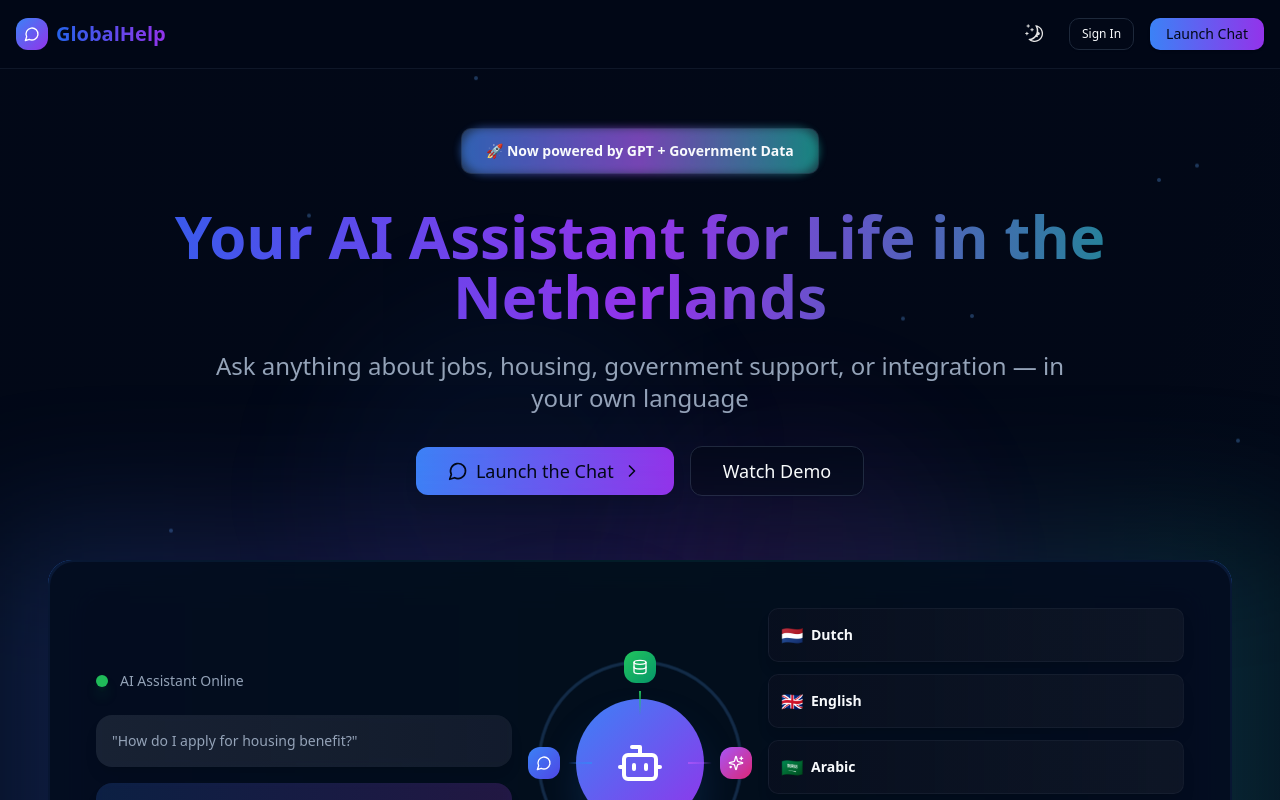
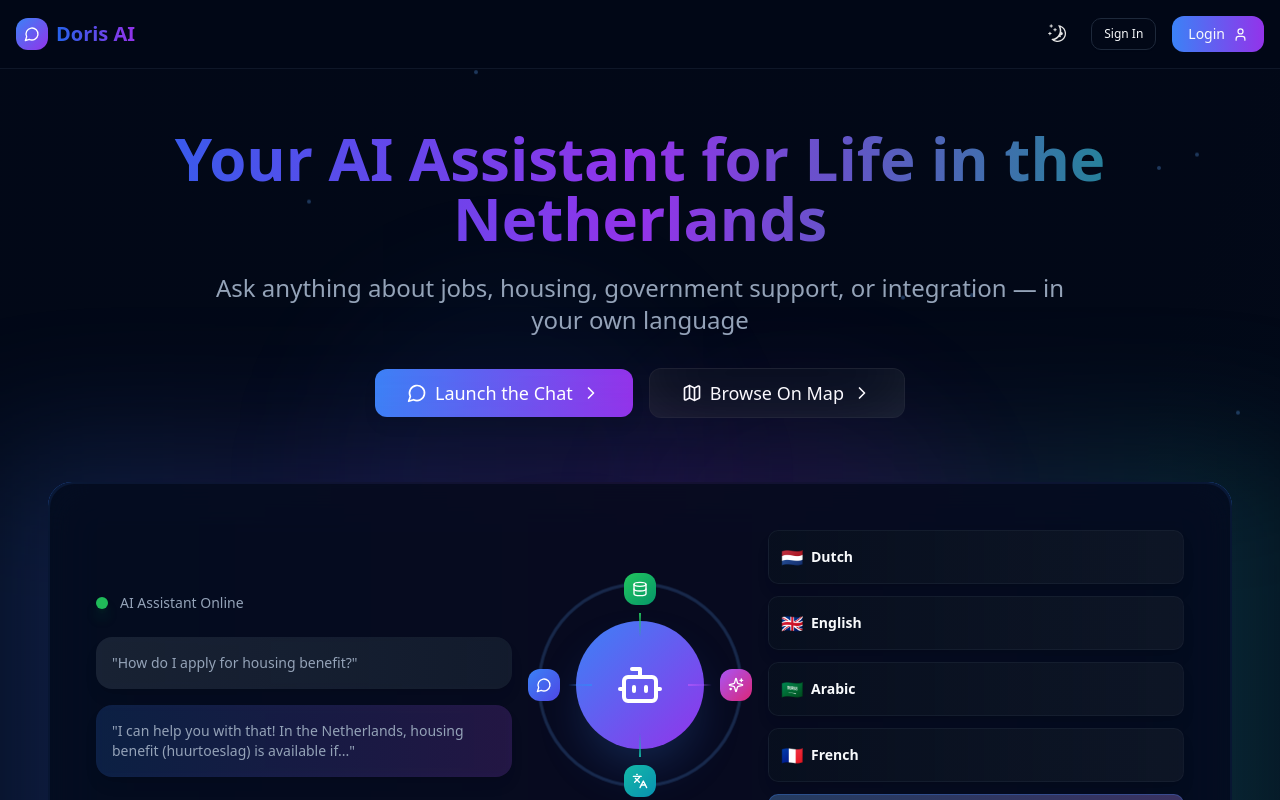
Before and after one commit to ali-melllo/doris, a Next.js app: page / in a window 1280 px wide. Shown: the top 800 px of the page. Built offline with nearby package versions, Linux system fonts and the light colour scheme.

Commit message:
update layout

```diff
--- a/src/app/layout.tsx
+++ b/src/app/layout.tsx
@@ -43,7 +43,7 @@
     <html lang="en" suppressHydrationWarning>
       <body
         className={cn(
-          "min-h-screen bg-background font-sans antialiased lg:max-w-7xl mx-auto ",
+          "min-h-screen bg-background font-sans antialiased  mx-auto ",
           fontSans.variable
         )}
       >
--- a/src/app/map/page.tsx
+++ b/src/app/map/page.tsx
@@ -3,7 +3,7 @@
 import { useState, useEffect, useRef } from "react"
 import { motion, AnimatePresence } from "framer-motion"
 import dynamic from "next/dynamic"
-import { MapPin, Star, Navigation, Phone, Clock, ChevronLeft, Menu, ChevronRight } from "lucide-react"
+import { MapPin, Star, Navigation, Phone, Clock, ChevronLeft, Menu, ChevronRight, Sparkles } from "lucide-react"
 import { Button } from "@/components/ui/button"
 import { Card, CardContent, CardHeader, CardTitle } from "@/components/ui/card"
 import { Avatar, AvatarFallback } from "@/components/ui/avatar"
@@ -12,6 +12,7 @@
 import type { Map as LeafletMap } from "leaflet"
 import "leaflet/dist/leaflet.css"
 import { ModeToggle } from "@/components/mode-toggle"
+import Link from "next/link"
 
 // Dynamically import map components to avoid SSR issues
 const MapContainer = dynamic(() => import("react-leaflet").then((mod) => mod.MapContainer), { ssr: false })
@@ -84,14 +85,14 @@
   {
     id: 6,
     title: "Language Learning Center",
-    address: "Rokin 75, 1012 KL Amsterdam",
+    address: "Rokin 75 Rokin st, 1012 KL Amsterdam",
     category: "Education",
     distance: "0.5 km",
     rating: 4.6,
     phone: "+31 20 555 0654",
     hours: "Mon-Sat 9:00-21:00",
     coordinates: [52.3702, 4.8952] as [number, number],
-    description: "Dutch language courses and integration programs",
+    description: "Dutch language courses and integration programs for migrants and new travelers",
   },
 ]
 
@@ -185,7 +186,7 @@
       transition={{ duration: 0.2 }}
     >
       <Card
-        className={`cursor-pointer transition-all duration-300 backdrop-blur-xl bg-card/90 border-border/50 hover:shadow-xl hover:shadow-blue-500/10 ${
+        className={`cursor-pointer p-3 transition-all duration-300 backdrop-blur-xl bg-card/90 border-border/50 hover:shadow-xl hover:shadow-blue-500/10 ${
           isSelected ? "ring-2 ring-blue-500 shadow-xl shadow-blue-500/20 bg-card" : ""
         }`}
         onClick={() => handleLocationClick(location.id)}
@@ -303,14 +304,14 @@
             <MapPin className="w-3 h-3 text-muted-foreground mt-0.5 flex-shrink-0" />
             <span className="text-xs text-muted-foreground line-clamp-2 leading-relaxed">{location.address}</span>
           </div>
-          <p className="text-xs text-muted-foreground line-clamp-2 leading-relaxed">{location.description}</p>
+          <p className="text-xs text-muted-foreground line-clamp-1 leading-relaxed">{location.description}</p>
         </CardContent>
       </Card>
     </motion.div>
   )
 
   const DesktopLocationsList = () => (
-    <ScrollArea className="h-full">
+    <ScrollArea className="h-full rounded-none">
       <div className="space-y-4 p-6">
         <div className="mb-6">
           <h2 className="text-2xl font-bold mb-2 bg-gradient-to-r from-blue-600 to-purple-600 bg-clip-text text-transparent">
@@ -342,7 +343,7 @@
   }
 
   return (
-    <div className="h-screen relative overflow-hidden bg-gradient-to-br from-background via-background to-muted/10">
+    <div className="h-[100dvh] relative overflow-hidden bg-gradient-to-br from-background via-background to-muted/10">
       {/* Animated Background Elements */}
       <div className="absolute inset-0 overflow-hidden pointer-events-none">
         <div className="absolute top-1/4 left-1/4 w-96 h-96 bg-blue-500/5 rounded-full blur-3xl animate-pulse-slow"></div>
@@ -358,12 +359,12 @@
       >
         <div className="flex items-center justify-between p-4">
           <div className="flex items-center space-x-3">
-            <Button variant="ghost" size="icon" className="md:hidden hover:bg-muted/50">
+            <Link href={"/"} className="md:hidden hover:bg-muted/50">
               <ChevronLeft className="w-5 h-5" />
-            </Button>
+            </Link>
             <div>
               <h1 className="text-xl md:text-2xl font-bold bg-gradient-to-r from-blue-600 via-purple-600 to-teal-600 bg-clip-text text-transparent">
-                Location Map
+                Doris AI
               </h1>
               <p className="text-sm text-muted-foreground hidden sm:block">Find services and support in Amsterdam</p>
             </div>
@@ -382,9 +383,9 @@
         initial={{ opacity: 0, x: -20 }}
         animate={{ opacity: 1, x: 0 }}
         transition={{ delay: 0.2 }}
-        className="hidden md:block absolute left-4 top-20 bottom-4 w-96 z-[1000]"
+        className="hidden md:block absolute left-0 top-20 bottom-0 w-96 z-[1000]"
       >
-        <Card className="h-full backdrop-blur-xl bg-card/95 border-border/50 shadow-2xl shadow-black/5">
+        <Card className="h-full rounded-none backdrop-blur-xl bg-card/95 border-border/50 shadow-2xl shadow-black/5">
           <DesktopLocationsList />
         </Card>
       </motion.div>
@@ -447,15 +448,15 @@
         transition={{ delay: 0.4 }}
         className="md:hidden absolute bottom-0 left-0 right-0 z-[1000]"
       >
-        <div className="backdrop-blur-xl bg-background/95 border-t border-border/50 shadow-2xl">
-          <div className="p-4 pb-6">
+        <div className="bg-transparent shadow-2xl">
+          <div className="pb-6">
             <div className="flex items-center justify-between mb-4">
-              <div>
+              {/* <div>
                 <h3 className="text-lg font-semibold bg-gradient-to-r from-blue-600 to-purple-600 bg-clip-text text-transparent">
                   Locations
                 </h3>
                 <p className="text-xs text-muted-foreground">{locations.length} places nearby</p>
-              </div>
+              </div> */}
               <Button variant="ghost" size="sm" className="text-xs">
                 View All
                 <ChevronRight className="w-3 h-3 ml-1" />
@@ -464,7 +465,7 @@
 
             <div
               ref={carouselRef}
-              className="flex space-x-4 overflow-x-auto scrollbar-hide pb-2"
+              className="flex space-x-3 pl-4 last:pr-4 overflow-x-auto scrollbar-hide pb-2"
               style={{
                 scrollSnapType: "x mandatory",
                 scrollBehavior: "smooth",
@@ -485,12 +486,12 @@
         initial={{ opacity: 0, scale: 0.8 }}
         animate={{ opacity: 1, scale: 1 }}
         transition={{ delay: 0.3 }}
-        className="absolute bottom-4 right-4 z-[1000] flex flex-col space-y-2 md:bottom-4"
+        className="absolute bottom-[30%] right-4 z-[1000] flex flex-col space-y-2 md:bottom-4"
       >
         <Button
           variant="outline"
           size="icon"
-          className="backdrop-blur-xl bg-background/90 hover:bg-background border-border/50 shadow-lg hover:shadow-xl transition-all duration-200"
+          className="backdrop-blur-xl bg-primary hover:bg-background border-border/50 shadow-lg hover:shadow-xl transition-all duration-200"
           onClick={() => mapRef.current?.zoomIn()}
         >
           <span className="text-lg font-bold">+</span>
@@ -498,7 +499,7 @@
         <Button
           variant="outline"
           size="icon"
-          className="backdrop-blur-xl bg-background/90 hover:bg-background border-border/50 shadow-lg hover:shadow-xl transition-all duration-200"
+          className="backdrop-blur-xl bg-primary hover:bg-background border-border/50 shadow-lg hover:shadow-xl transition-all duration-200"
           onClick={() => mapRef.current?.zoomOut()}
         >
           <span className="text-lg font-bold">−</span>
@@ -510,14 +511,22 @@
         initial={{ opacity: 0, scale: 0.8 }}
         animate={{ opacity: 1, scale: 1 }}
         transition={{ delay: 0.5 }}
-        className="md:hidden absolute top-20 right-4 z-[1000]"
+        className="md:hidden absolute flex flex-col top-20 right-4 z-[1000]"
       >
         <Button
           size="icon"
           className="w-12 h-12 rounded-full bg-gradient-to-r from-blue-500 to-purple-600 hover:from-blue-600 hover:to-purple-700 shadow-lg hover:shadow-xl transition-all duration-200"
         >
-          <MapPin className="w-5 h-5" />
+          <MapPin className="w-5 h-5 stroke-white" />
         </Button>
+
+        <Link
+          href="/chat"
+          className="w-12 h-12 mt-3 flex justify-center items-center rounded-full bg-gradient-to-r from-blue-500 to-purple-600 hover:from-blue-600 hover:to-purple-700 shadow-lg hover:shadow-xl transition-all duration-200"
+        >
+          <Sparkles className="w-5 h-5 stroke-white" />
+        </Link>
+
       </motion.div>
     </div>
   )
--- a/src/app/page.tsx
+++ b/src/app/page.tsx
@@ -25,12 +25,15 @@
   Sparkles,
   Database,
   Languages,
+  User,
+  Map,
 } from "lucide-react"
 import { Button } from "@/components/ui/button"
 import { Card, CardContent, CardDescription, CardHeader, CardTitle } from "@/components/ui/card"
 import { Input } from "@/components/ui/input"
 import { Badge } from "@/components/ui/badge"
 import { ModeToggle } from "@/components/mode-toggle"
+import Link from "next/link"
 
 const fadeInUp = {
   initial: { opacity: 0, y: 60 },
@@ -102,7 +105,7 @@
               <MessageCircle className="w-4 h-4 text-white" />
             </div>
             <span className="text-lg md:text-xl font-bold bg-gradient-to-r from-blue-600 to-purple-600 bg-clip-text text-transparent">
-              GlobalHelp
+              Doris AI
             </span>
           </div>
           <div className="flex items-center space-x-2 md:space-x-4">
@@ -110,12 +113,13 @@
             <Button variant="outline" size="sm" className="hidden sm:inline-flex">
               Sign In
             </Button>
-            <Button
-              size="sm"
-              className="bg-gradient-to-r from-blue-500 to-purple-600 hover:from-blue-600 hover:to-purple-700 text-xs md:text-sm px-3 md:px-4"
+            <Link
+              href="/chat"
+              className="bg-gradient-to-r flex items-center gap-2 py-2 rounded-lg from-blue-500 to-purple-600 hover:from-blue-600 hover:to-purple-700 text-xs md:text-sm px-3 md:px-4"
             >
-              Launch Chat
-            </Button>
+              Login
+              <User size={15} />
+            </Link>
           </div>
         </div>
       </nav>
@@ -147,21 +151,7 @@
 
         <div className="container mx-auto text-center relative z-10">
           <motion.div initial="initial" animate="animate" variants={staggerContainer} className="max-w-6xl mx-auto">
-            <motion.div variants={fadeInUp} className="mb-6 md:mb-8">
-              <div className="relative inline-block">
-                <Badge
-                  variant="secondary"
-                  className="px-4 md:px-6 py-2 md:py-3 text-xs md:text-sm relative overflow-hidden"
-                >
-                  <div className="absolute inset-0 bg-gradient-to-r from-blue-500/20 via-purple-500/20 to-teal-500/20 animate-pulse"></div>
-                  <span className="relative z-10">🚀 Now powered by GPT + Government Data</span>
-                </Badge>
-                {/* Border Beam Effect */}
-                <div className="absolute inset-0 rounded-full opacity-75">
-                  <div className="absolute inset-0 rounded-full bg-gradient-to-r from-blue-500 via-purple-500 to-teal-500 opacity-75 blur-sm animate-spin-slow"></div>
-                </div>
-              </div>
-            </motion.div>
+
 
             <motion.h1
               variants={fadeInUp}
@@ -186,10 +176,12 @@
                   size="lg"
                   className="bg-gradient-to-r from-blue-500 to-purple-600 hover:from-blue-600 hover:to-purple-700 text-sm md:text-lg px-6 md:px-8 py-4 md:py-6 rounded-xl shadow-lg hover:shadow-xl transition-all duration-300 relative overflow-hidden w-full sm:w-auto"
                 >
-                  <div className="absolute inset-0 bg-gradient-to-r from-blue-400 to-purple-500 opacity-0 group-hover:opacity-20 transition-opacity duration-300"></div>
-                  <MessageCircle className="w-4 md:w-5 h-4 md:h-5 mr-2 relative z-10" />
-                  <span className="relative z-10">Launch the Chat</span>
-                  <ChevronRight className="w-4 md:w-5 h-4 md:h-5 ml-2 relative z-10" />
+                  <Link href={"/chat"} className="flex items-center">
+                    <div className="absolute inset-0 bg-gradient-to-r from-blue-400 to-purple-500 opacity-0 group-hover:opacity-20 transition-opacity duration-300"></div>
+                    <MessageCircle className="w-4 md:w-5 h-4 md:h-5 mr-2 relative z-10 stroke-white" />
+                    <span className="relative z-10 text-white">Launch the Chat</span>
+                    <ChevronRight className="w-4 md:w-5 stroke-white h-4 md:h-5 ml-2 relative z-10" />
+                  </Link>
                 </Button>
                 {/* Border Beam */}
                 <div className="absolute inset-0 rounded-xl opacity-0 group-hover:opacity-100 transition-opacity duration-300">
@@ -198,14 +190,21 @@
                   </div>
                 </div>
               </div>
-              <Button
-                variant="outline"
-                size="lg"
-                className="text-sm md:text-lg px-6 md:px-8 py-4 md:py-6 rounded-xl relative group overflow-hidden w-full sm:w-auto"
-              >
-                <div className="absolute inset-0 bg-gradient-to-r from-blue-500/10 to-purple-500/10 opacity-0 group-hover:opacity-100 transition-opacity duration-300"></div>
-                <span className="relative z-10">Watch Demo</span>
-              </Button>
+              <div>
+                <Button
+                  size="lg"
+                  className="bg-background [box-shadow:0_0_0_1px_rgba(0,0,0,.03),0_2px_4px_rgba(0,0,0,.05),0_12px_24px_rgba(0,0,0,.05)] transform-gpu dark:[border:1px_solid_rgba(255,255,255,.1)] dark:[box-shadow:0_-20px_80px_-20px_#ffffff1f_inset] text-sm md:text-lg px-6 md:px-8 py-4 md:py-6 rounded-xl shadow-lg hover:shadow-xl transition-all duration-300 relative overflow-hidden w-full sm:w-auto"
+                >
+                  <Link href={"/map"} className="flex items-center">
+                    <div className="absolute inset-0 bg-gradient-to-r from-blue-400 to-purple-500 opacity-0 group-hover:opacity-20 transition-opacity duration-300"></div>
+                    <Map className="w-4 stroke-primary dark:stroke-white md:w-5 h-4 md:h-5 mr-2 relative z-10" />
+                    <span className="relative z-10 text-primary dark:text-white">Browse On Map</span>
+                    <ChevronRight className="w-4 md:w-5 dark:stroke-white stroke-primary h-4 md:h-5 ml-2 relative z-10" />
+                  </Link>
+                </Button>
+              </div>
+
+
             </motion.div>
           </motion.div>
 
@@ -224,7 +223,7 @@
               {/* Main Chat Interface Card */}
               <div className="relative">
                 {/* Border Beam Container */}
-                <div className="absolute inset-0 rounded-2xl md:rounded-3xl p-[2px] bg-gradient-to-r from-blue-500 via-purple-500 via-teal-500 to-blue-500 animate-spin-slow">
+                <div className="absolute inset-0 rounded-2xl md:rounded-3xl p-[2px] bg-gradient-to-r from-blue-500 via-purple-500 to-blue-500 animate-spin-slow">
                   <div className="w-full h-full rounded-2xl md:rounded-3xl bg-card/80 backdrop-blur-xl"></div>
                 </div>
 
@@ -265,7 +264,7 @@
 
                       {/* Center - AI Flow Visualization */}
                       <motion.div
-                        className="lg:col-span-1 flex justify-center relative"
+                        className="lg:col-span-1 flex justify-center relative my-10"
                         initial={{ scale: 0, rotateY: 180 }}
                         animate={{ scale: 1, rotateY: 0 }}
                         transition={{ delay: 0.8, duration: 1, type: "spring" }}
```
